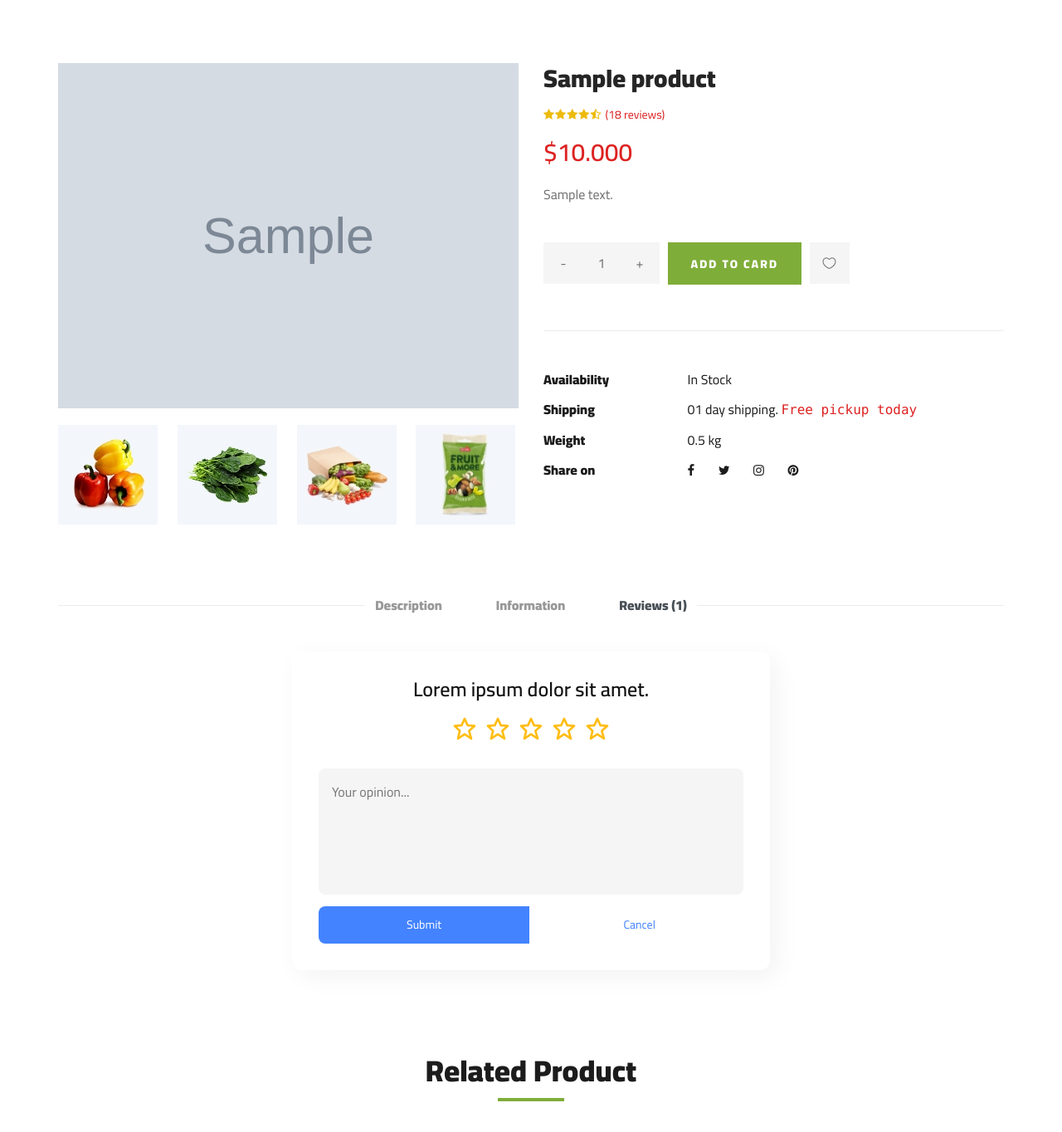
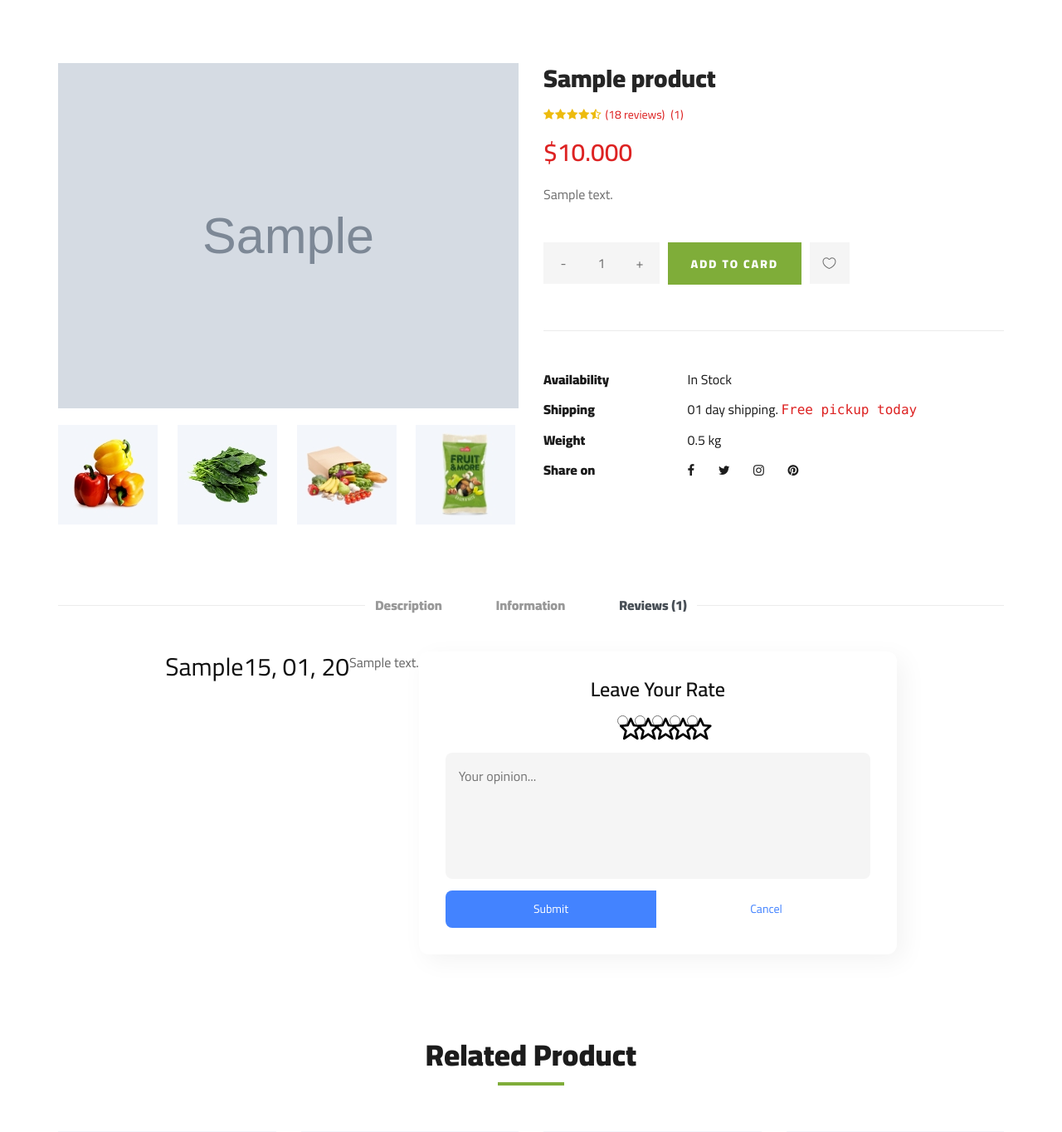
Before and after one commit to Yusif-Alaidy/Django_E-commerce, a Django app: a page that uses home/templates/shop-details.html in a window 1280 px wide, after a click that opens the changed part. Shown: the part 295-1659 px from the top of the page at 83% size. Run offline with Django 5.2, Linux system fonts and the light colour scheme; tables that the repository leaves empty hold one stand-in row (values such as "Sample post"); grey boxes marked "Sample" are stand-in pictures; some libraries are stand-ins or nearby versions.

Commit message:
make a rating models and rating average

```diff
--- a/home/models.py
+++ b/home/models.py
@@ -1,10 +1,20 @@
-from django.db                import models
-from django.utils.translation import gettext_lazy as _
-from django.utils.text        import slugify
-from django.urls              import reverse
-from datetime                 import datetime
+from django.db                     import models
+from django.utils.translation      import gettext_lazy as _
+from django.contrib.auth.models    import User
+from django.utils.text             import slugify
+from django.urls                   import reverse
+from datetime                      import datetime
+# from shortuuidfield                import ShortUUIDField
+
 # Create your models here.
 
+RATE_CHOICES = [
+    (1,'★☆☆☆☆'),
+    (2,'★★☆☆☆'),
+    (3,'★★★☆☆'),
+    (4,'★★★★☆'),
+    (5,'★★★★★')
+]
 
 class product(models.Model):
     title       = models.CharField(max_length=20, verbose_name=_('name'))
@@ -50,3 +60,21 @@ class category(models.Model):
 
     def __str__(self):
         return self.catname
+
+
+class Review(models.Model):
+    user       = models.ForeignKey           (User, on_delete=models.SET_NULL, null=True)
+    Product    = models.ForeignKey           (product, on_delete=models.SET_NULL, null=True, related_name='reviews')
+    review     = models.TextField            (max_length=3000, blank=True, null=True)
+    rate       = models.IntegerField         (choices= RATE_CHOICES, default=None)
+    date       = models.DateTimeField        (auto_now_add=True)
+
+    class Meta:
+        verbose_name = 'Review'
+        verbose_name_plural = 'Reviews'
+
+    def __str__(self):
+        return str(self.Product.title)
+
+    def get_rating(self):
+        return self.get_rating
--- a/home/templates/shop-details.html
+++ b/home/templates/shop-details.html
@@ -28,8 +28,7 @@
             <div class="col-lg-6 col-md-6">
                 <div class="product__details__pic">
                     <div class="product__details__pic__item">
-                            <img class="product__details__pic__item--large"
-                                src="{{ product.img.url }}" alt="">
+                        <img class="product__details__pic__item--large" src="{{ product.img.url }}" alt="">
                     </div>
                     <div class="product__details__pic__slider owl-carousel">
                         <img data-imgbigurl="{% static 'static_site/img/product/details/product-details-2.jpg' %}"
@@ -53,6 +52,8 @@
                         <i class="fa fa-star"></i>
                         <i class="fa fa-star-half-o"></i>
                         <span>(18 reviews)</span>
+
+                        <span>({{average_rating}})</span>
                     </div>
                     <div class="product__details__price">${{ product.price }}</div>
                     <p>{{ product.description }}</p>
@@ -93,7 +94,7 @@
                         </li>
                         <li class="nav-item">
                             <a class="nav-link" data-toggle="tab" href="#tabs-3" role="tab"
-                                    aria-selected="false">Reviews <span>(1)</span></a>
+                                aria-selected="false">Reviews <span>({{reviews.count}})</span></a>
                         </li>
                     </ul>
                     <div class="tab-content">
@@ -113,18 +114,43 @@
                             <div class="product__details__tab__desc" style="display: flex;
                                 justify-content: center; width: 100%;">
                                 <p>
+                                    {% for r in reviews %}
+                                    <h3>
+                                        {{r.user.username|title}}
+                                    </h3>
+                                    <h3>
+                                        {{r.date|date:"d, m, y"}}
+                                    </h3>
+                                    <p>{{r.review}}</p>
+
+                                    {% endfor %}
                                     <div class="wrapper">
-                                            <h3>Lorem ipsum dolor sit amet.</h3>
-                                            <form action="#">
+                                        <h3>Leave Your Rate</h3>
+                                        <form method="post">
+                                            {% csrf_token %}
                                             <div class="rating">
                                                 <input type="number" name="rating" hidden>
-                                                    <i class='bx bx-star star' style="--i: 0;"></i>
+                                                {% comment %} <input class="bx bx-star star" type="radio" id="star-5"
+                                                    name="rate" value="5"><label for="star-5"
+                                                    class="bx bx-star star"></label> {% endcomment %}
+                                                <input class="bx bx-star " type="radio" id="star-5" name="rate"
+                                                    value="1">
+                                                <input class="bx bx-star " type="radio" id="star-5" name="rate"
+                                                    value="2">
+                                                <input class="bx bx-star " type="radio" id="star-5" name="rate"
+                                                    value="3">
+                                                <input class="bx bx-star " type="radio" id="star-5" name="rate"
+                                                    value="4">
+                                                <input class="bx bx-star " type="radio" id="star-5" name="rate"
+                                                    value="5">
+                                                {% comment %} <i class='bx bx-star star' style="--i: 0;"></i>
                                                 <i class='bx bx-star star' style="--i: 1;"></i>
                                                 <i class='bx bx-star star' style="--i: 2;"></i>
                                                 <i class='bx bx-star star' style="--i: 3;"></i>
-                                                    <i class='bx bx-star star' style="--i: 4;"></i>
+                                                <i class='bx bx-star star' style="--i: 4;"></i> {% endcomment %}
                                             </div>
-                                                <textarea name="opinion" cols="30" rows="5" placeholder="Your opinion..."></textarea>
+                                            <textarea name="opinion" cols="30" rows="5"
+                                                placeholder="Your opinion..."></textarea>
                                             <div class="btn-group">
                                                 <button type="submit" class="btn submit">Submit</button>
                                                 <button class="btn cancel">Cancel</button>
@@ -153,7 +179,8 @@
         <div class="row">
             <div class="col-lg-3 col-md-4 col-sm-6">
                 <div class="product__item">
-                        <div class="product__item__pic set-bg" data-setbg="{% static 'static_site/img/product/product-1.jpg' %}">
+                    <div class="product__item__pic set-bg"
+                        data-setbg="{% static 'static_site/img/product/product-1.jpg' %}">
                         <ul class="product__item__pic__hover">
                             <li><a href="#"><i class="fa fa-heart"></i></a></li>
                             <li><a href="#"><i class="fa fa-retweet"></i></a></li>
@@ -168,7 +195,8 @@
             </div>
             <div class="col-lg-3 col-md-4 col-sm-6">
                 <div class="product__item">
-                        <div class="product__item__pic set-bg" data-setbg="{% static 'static_site/img/product/product-2.jpg' %}">
+                    <div class="product__item__pic set-bg"
+                        data-setbg="{% static 'static_site/img/product/product-2.jpg' %}">
                         <ul class="product__item__pic__hover">
                             <li><a href="#"><i class="fa fa-heart"></i></a></li>
                             <li><a href="#"><i class="fa fa-retweet"></i></a></li>
@@ -183,7 +211,8 @@
             </div>
             <div class="col-lg-3 col-md-4 col-sm-6">
                 <div class="product__item">
-                        <div class="product__item__pic set-bg" data-setbg="{% static 'static_site/img/product/product-3.jpg' %}">
+                    <div class="product__item__pic set-bg"
+                        data-setbg="{% static 'static_site/img/product/product-3.jpg' %}">
                         <ul class="product__item__pic__hover">
                             <li><a href="#"><i class="fa fa-heart"></i></a></li>
                             <li><a href="#"><i class="fa fa-retweet"></i></a></li>
@@ -198,7 +227,8 @@
             </div>
             <div class="col-lg-3 col-md-4 col-sm-6">
                 <div class="product__item">
-                        <div class="product__item__pic set-bg" data-setbg="{% static 'static_site/img/product/product-7.jpg' %}">
+                    <div class="product__item__pic set-bg"
+                        data-setbg="{% static 'static_site/img/product/product-7.jpg' %}">
                         <ul class="product__item__pic__hover">
                             <li><a href="#"><i class="fa fa-heart"></i></a></li>
                             <li><a href="#"><i class="fa fa-retweet"></i></a></li>
--- a/home/views.py
+++ b/home/views.py
@@ -1,6 +1,7 @@
-from django.shortcuts import render, get_object_or_404
+from django.shortcuts import render, get_object_or_404, redirect
+from django.db.models import Avg
 from .models          import *
-
+from .forms           import *
 
 def home(request):
 
@@ -51,13 +52,6 @@ def checkout(request):
 def contact(request):
     return render(request, 'contact.html')
 
-def shop_details(request,slug):
-    prod = get_object_or_404(product, slug=slug)
-    context = {
-        'product':prod,
-        'category':category
-    }
-    return render(request, 'shop-details.html', context)
 
 def shop_grid(request):
     return render(request, 'shop-grid.html')
@@ -76,3 +70,20 @@ def search_product(request):
         return render(request, 'search_product.html', context)
     else:
         return render(request, 'search_product.html')
+
+def shop_details(request,slug):
+    prod = get_object_or_404(product, slug=slug)
+
+    # getting all review
+    reviews = Review.objects.filter(Product=prod)
+
+    # getting average review
+    average_rating = Review.objects.filter(Product=prod).aggregate(rating=Avg('rate'))
+    average_rating = int(average_rating['rating'])
+    context = {
+        'product'  : prod,
+        'reviews'  : reviews,
+        'category' : category,
+        'average_rating'  : average_rating,
+        }
+    return render(request, 'shop-details.html', context)
```
Also changed, not shown: home/admin.py (+7 -1 lines), home/forms.py (added), home/migrations/0016_alter_product_date_review.py (added), home/migrations/0017_alter_product_date_alter_review_revproduct_and_more.py (added), home/migrations/0018_alter_product_date_alter_review_revproduct.py (added), home/migrations/0019_remove_review_revproduct_review_product_and_more.py (added), home/migrations/0020_alter_product_date.py (added), home/migrations/0021_alter_product_date_alter_review_product.py (added), home/migrations/0022_alter_product_date_alter_review_product.py (added), home/migrations/0023_alter_product_date_alter_review_rate.py (added), home/migrations/0024_alter_product_date.py (added), home/migrations/0025_alter_review_options_rename_text_review_review_and_more.py (added), home/migrations/0026_alter_product_date.py (added), home/templates/index.html (indentation only). Lines whose indentation alone changed are shown as unchanged.
